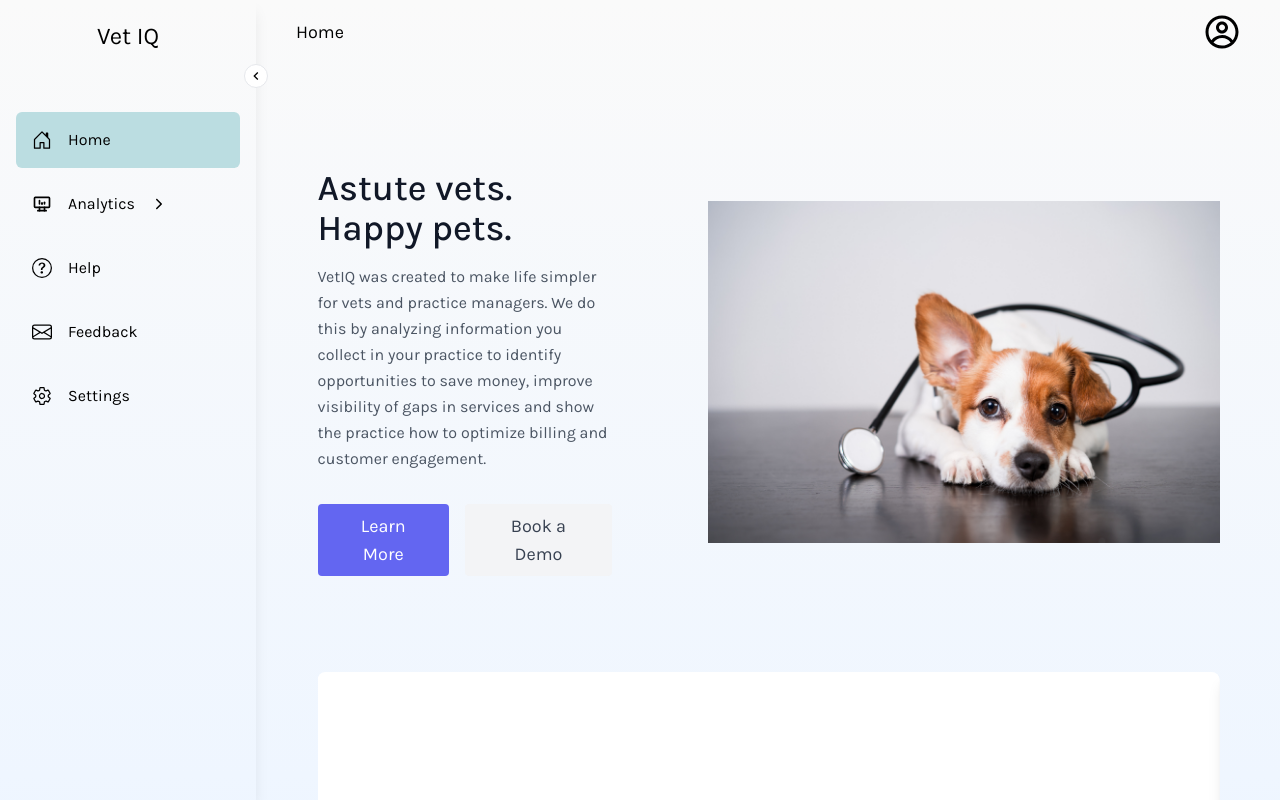
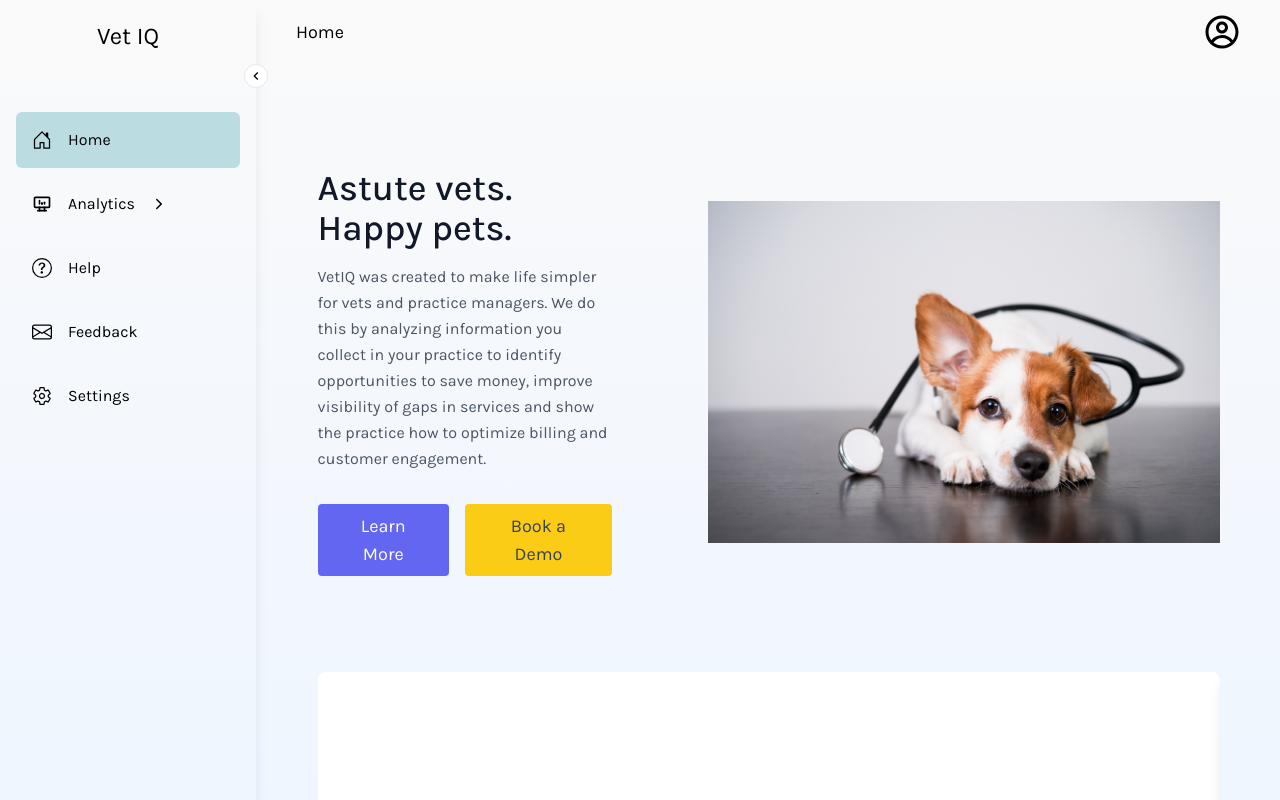
Before and after one commit to shifenghzhang/VetIQ-Web-Application, a Next.js app: page / in a window 1280 px wide. Shown: the top 800 px of the page. Built offline with nearby package versions, Linux system fonts and the light colour scheme.

Commit message:
demo button commit

```diff
--- a/package.json
+++ b/package.json
@@ -20,6 +20,7 @@
     "react": "^18.2.0",
     "react-dom": "^18.2.0",
     "react-icons": "^5.1.0",
+    "react-responsive-carousel": "^3.2.23",
     "server-only": "^0.0.1",
     "superjson": "^2.2.1",
     "zod": "^3.22.4"
--- a/src/app/_components/hero-section.tsx
+++ b/src/app/_components/hero-section.tsx
@@ -23,7 +23,7 @@ const HeroSection = () => {
               Learn More
             </button>
             <button
-              className="ml-4 inline-flex text-gray-700 bg-gray-100 border-0 py-2 px-6 focus:outline-none hover:bg-gray-200 rounded text-lg"
+              className="ml-4 inline-flex text-gray-700 bg-yellow-400 border-0 py-2 px-6 focus:outline-none hover:bg-yellow-600 rounded text-lg"
             >
               Book a Demo
             </button>
```
Also changed, not shown: 1 other file (tests, documents, lock files or other folders).
